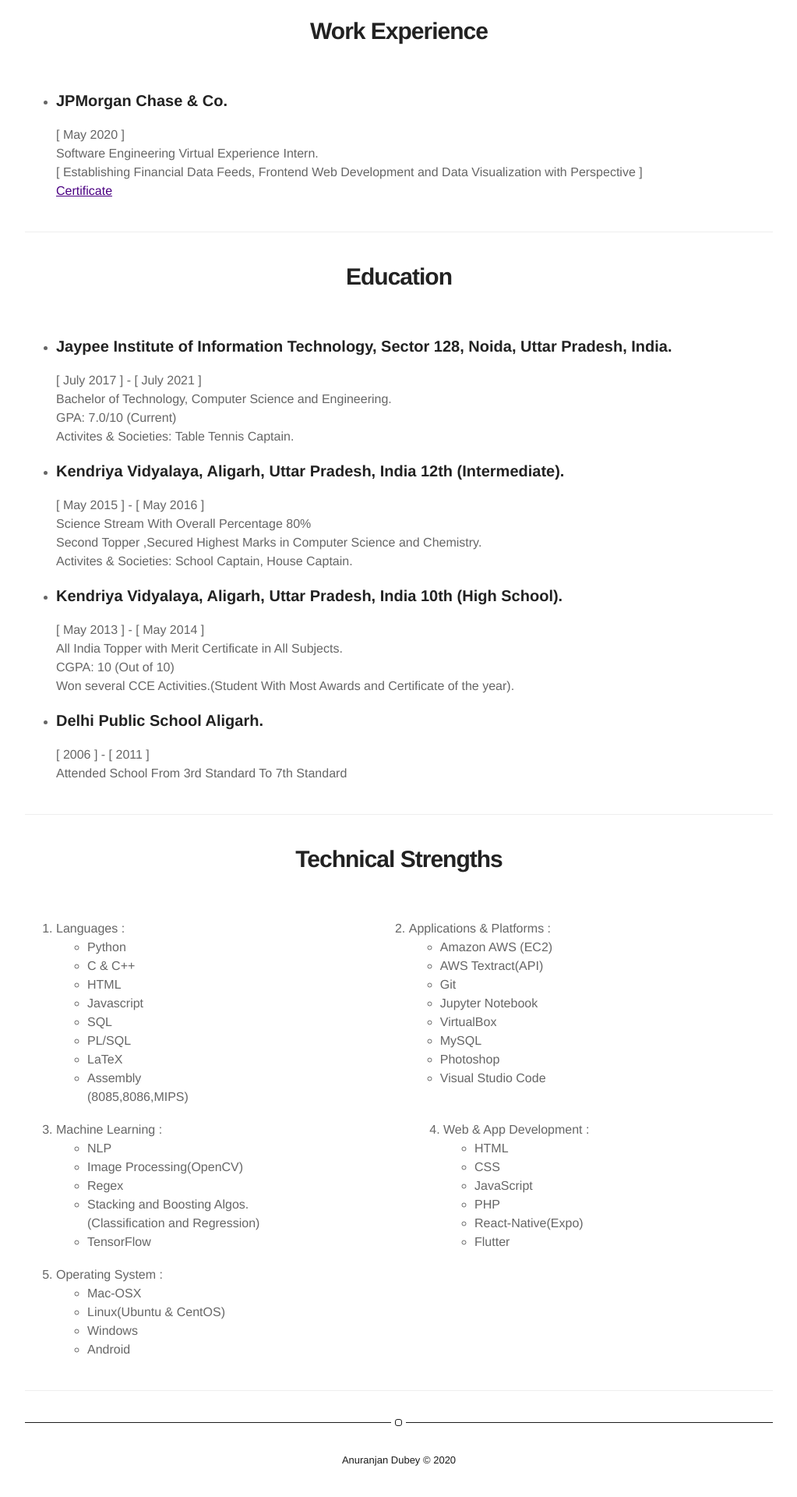
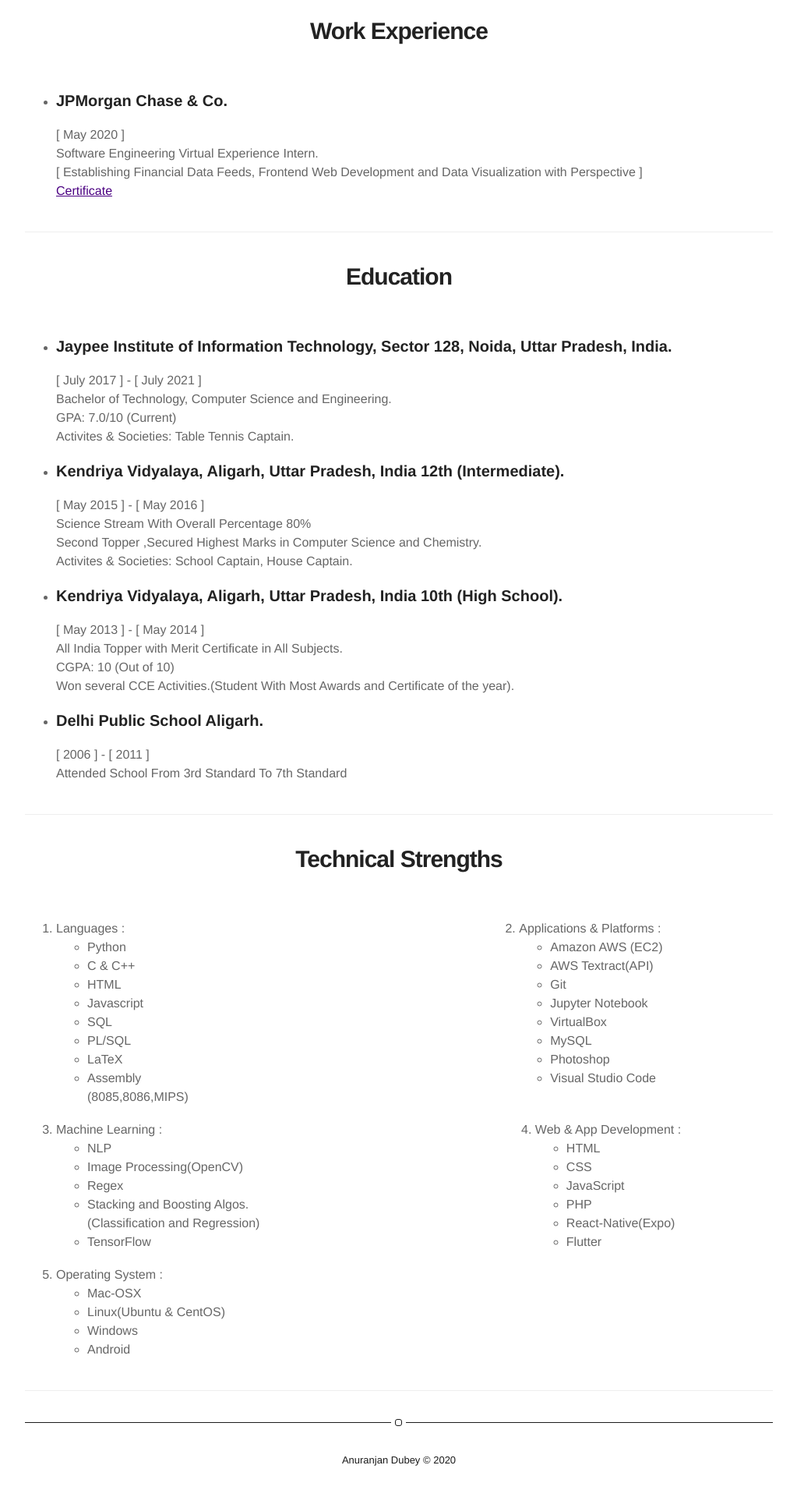
Before and after one commit to anuranjandubey/anuranjandubey.github.io, a Jekyll site: the page built from about.md, in a window 1280 px wide. Shown: the part 1136-3056 px from the top of the page at 78% size, without its empty margins (128-1151 px from the left). Built offline with Jekyll 4.4.1, drawn with Linux system fonts in a browser that asks for light colours.

Commit message:
about updates

```diff
--- a/about.md
+++ b/about.md
@@ -64,7 +64,7 @@
 
 <ol class="skill-list">
     <div class="container" style="display: flex;">
-        <div style="flex-grow: 1">
+        <div style="flex-grow: 3">
 			<li><b>Languages :</b>
 				<ul>
 					<li>Python</li>
@@ -95,7 +95,7 @@
 	</div>
 	<br>
 	<div class="container" style="display: flex;">
-        <div style="flex-grow: 1;">
+        <div style="flex-grow: 3;">
 			<li><b>Machine Learning :</b>
 				<ul>
 					<li>NLP</li>
```
Also changed, not shown: 2 other files.
